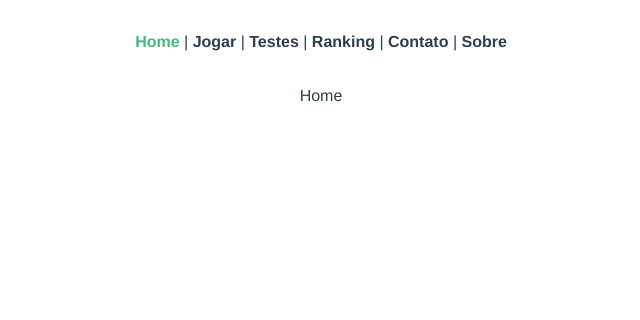
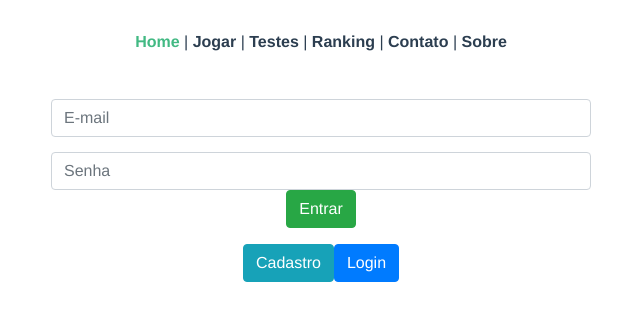
Before and after one commit to lucasmagalhaesp/quizvicentino, a Vue app: page / in a window 1280 px wide. Shown: the top 320 px of the page, without its empty margins (319-959 px from the left). Built offline with nearby package versions, Linux system fonts and the light colour scheme.

Commit message:
- Criados os formulários de cadastro e login

```diff
--- /dev/null
+++ b/src/components/Auth/Login.vue
@@ -0,0 +1,70 @@
+<template>
+    <b-row class="justify-content-md-center">
+        <b-col md="6">
+            <b-form>
+                <b-form-input v-model="form.email" type="email" required placeholder="E-mail" :state="inputError.email.valid" aria-describedby="input-live-help input-email-feedback"></b-form-input>
+                <b-form-invalid-feedback id="input-email-feedback">{{ inputError.email.msgError }}</b-form-invalid-feedback>
+
+                <b-form-input v-model="form.password" type="password" required placeholder="Senha" :state="inputError.password.valid" aria-describedby="input-live-help input-password-feedback"></b-form-input>
+                <b-form-invalid-feedback id="input-password-feedback">{{ inputError.password.msgError }}</b-form-invalid-feedback>
+
+                <b-button variant="success" @click="login">Entrar</b-button>
+            </b-form>
+        </b-col>
+    </b-row>
+</template>
+
+<script>
+export default {
+    data(){
+        return {
+            form:{
+                email: "",
+                password: ""
+            },
+            inputError:{
+                email: {
+                    valid: null,
+                    msgError: ""
+                },
+                password: {
+                    valid: null,
+                    msgError: ""
+                }
+            }
+        }
+    },
+    methods:{
+        login(){
+            this.cleanErrors();
+            axios.post("auth/login", { dados: this.form })
+            .then(response => {
+                response = response.data;
+                if (response.success) alert(response.access_token);
+                else console.error(response.msg);
+            }).catch(error => {
+                let errors = error.response.data.errors ? error.response.data.errors : null;
+                if (errors != null){
+                    for (let campo in errors){
+                        this.inputError[campo.split(".")[1]].valid = false;
+                        this.inputError[campo.split(".")[1]].msgError = errors[campo][0];
+                    }
+                }else{
+                    console.error("Erro ao cadastrar usuário: "+response);
+                }
+            });
+        },
+        cleanErrors(){
+            for (let campo in this.inputError){
+                this.inputError[campo].valid = null;
+                this.inputError[campo].msgError = "";
+            }
+        }
+    }
+}
+</script>
+<style scoped>
+    input{
+        margin-top: 15px;
+    }
+</style>
--- /dev/null
+++ b/src/components/Auth/Register.vue
@@ -0,0 +1,103 @@
+<template>
+    <b-row class="justify-content-md-center">
+        <b-col md="6">
+            <b-form>
+                <b-form-input v-model="form.name" type="text" required placeholder="Nome" :state="inputError.name.valid" aria-describedby="input-live-help input-name-feedback"></b-form-input>
+                <b-form-invalid-feedback id="input-name-feedback">{{ inputError.name.msgError }}</b-form-invalid-feedback>
+
+                <b-form-input v-model="form.state" type="text" required placeholder="Estado" :state="inputError.state.valid" aria-describedby="input-live-help input-state-feedback" maxlength="2"></b-form-input>
+                <b-form-invalid-feedback id="input-state-feedback">{{ inputError.state.msgError }}</b-form-invalid-feedback>
+
+                <b-form-input v-model="form.city" type="text" required placeholder="Cidade" :state="inputError.city.valid" aria-describedby="input-live-help input-city-feedback"></b-form-input>
+                <b-form-invalid-feedback id="input-city-feedback">{{ inputError.city.msgError }}</b-form-invalid-feedback>
+
+                <b-form-input v-model="form.email" type="email" required placeholder="E-mail" :state="inputError.email.valid" aria-describedby="input-live-help input-email-feedback"></b-form-input>
+                <b-form-invalid-feedback id="input-email-feedback">{{ inputError.email.msgError }}</b-form-invalid-feedback>
+
+                <b-form-input v-model="form.password" type="password" required placeholder="Senha" :state="inputError.password.valid" aria-describedby="input-live-help input-password-feedback"></b-form-input>
+                <b-form-invalid-feedback id="input-password-feedback">{{ inputError.password.msgError }}</b-form-invalid-feedback>
+
+                <b-form-input v-model="form.confirmPassword" type="password" required placeholder="Confirme sua senha" :state="inputError.confirmPassword.valid" aria-describedby="input-live-help input-confirmPassword-feedback"></b-form-input>
+                <b-form-invalid-feedback id="input-confirmPassword-feedback">{{ inputError.confirmPassword.msgError }}</b-form-invalid-feedback>
+
+                <b-button variant="success" @click="register">Cadastrar</b-button>
+            </b-form>
+        </b-col>
+    </b-row>
+</template>
+
+<script>
+export default {
+    data(){
+        return {
+            form:{
+                name: "",
+                city: "",
+                state: "",
+                email: "",
+                password: "",
+                confirmPassword: ""
+            },
+            inputError:{
+                name:{
+                    valid: null,
+                    msgError: ""
+                },
+                city: {
+                    valid: null,
+                    msgError: ""
+                },
+                state: {
+                    valid: null,
+                    msgError: ""
+                },
+                email: {
+                    valid: null,
+                    msgError: ""
+                },
+                password: {
+                    valid: null,
+                    msgError: ""
+                },
+                confirmPassword: {
+                    valid: null,
+                    msgError: ""
+                }
+            }
+
+        }
+    },
+    methods:{
+        register(){
+            this.cleanErrors();
+            axios.post("users", { dados: this.form })
+            .then(response => {
+                response = response.data;
+                if (response.success) alert("Usuário cadastrado com sucesso");
+                else console.error(response.msg);
+            }).catch(error => {
+                let errors = error.response.data.errors ? error.response.data.errors : null;
+                if (errors != null){
+                    for (let campo in errors){
+                        this.inputError[campo.split(".")[1]].valid = false;
+                        this.inputError[campo.split(".")[1]].msgError = errors[campo][0];
+                    }
+                }else{
+                    console.error("Erro ao cadastrar usuário: "+response);
+                }
+            });
+        },
+        cleanErrors(){
+            for (let campo in this.inputError){
+                this.inputError[campo].valid = null;
+                this.inputError[campo].msgError = "";
+            }
+        }
+    }
+}
+</script>
+<style scoped>
+    input{
+        margin-top: 15px;
+    }
+</style>
--- a/src/components/TestArea/Question.vue
+++ b/src/components/TestArea/Question.vue
@@ -109,10 +109,6 @@ export default {
     },
     watch:{
         numQuestion(value){
-            if (value > 5){
-                console.log('resultado');debugger;
-            }
-
             this.getQuestion();
             this.$store.commit("startTimer", value);
             this.disableAnswers = false;
--- a/src/mixins/general.js
+++ b/src/mixins/general.js
@@ -6,7 +6,6 @@ export default {
     },
     methods:{
         formatDateBR: data => new Date(data.replace("-", ",")).toLocaleDateString('pt-BR'),
-        // formatDateTimeBR:
         formatMoneyBR: valor => valor.toLocaleString('pt-BR', { style: 'currency', currency: 'BRL' }),
 
         formatDateTimeBR(date) {
--- a/src/views/Home.vue
+++ b/src/views/Home.vue
@@ -1,15 +1,25 @@
 <template>
-  <div>Home</div>
+  <div>
+    <b-container class='mb-3'>
+      <component :is="comp"></component>
+    </b-container>
+    <b-button variant="info" @click="comp = 'Register'">Cadastro</b-button>
+    <b-button variant="primary" @click="comp = 'Login'">Login</b-button>
+  </div>
 </template>
 
 <script>
-// @ is an alias to /src
-//import HelloWorld from '@/components/HelloWorld.vue'
-
+import Register from "@/components/Auth/Register.vue";
+import Login from "@/components/Auth/Login.vue";
 export default {
   name: 'home',
-  /* components: {
-    HelloWorld
-  } */
+  components: {
+    Register, Login
+  },
+  data(){
+    return {
+      comp: "Login"
+    }
+  }
 }
 </script>
```
